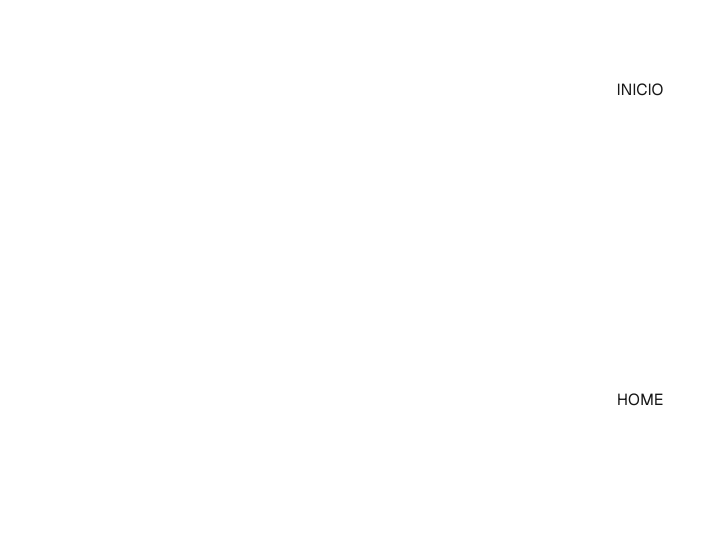
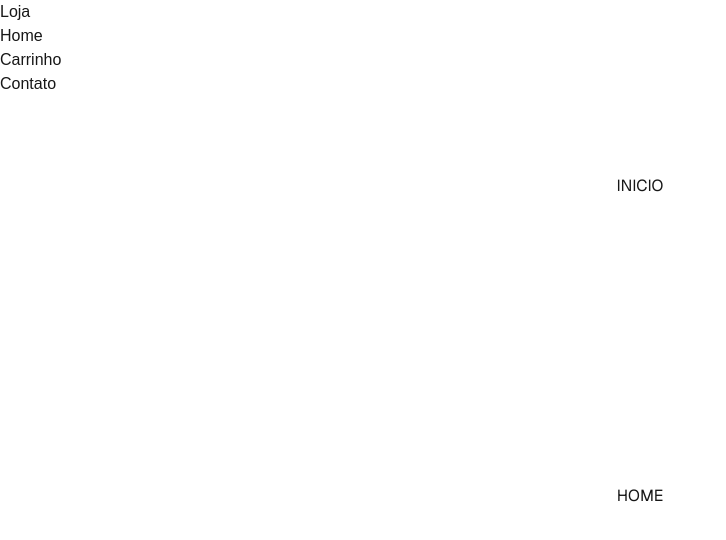
Before and after one commit to dev-brunosantos/Ecommerce-Front, a Next.js app: page / in a window 1280 px wide. Shown: the top 540 px of the page, without its empty margins (0-726 px from the left). Built offline with nearby package versions, Linux system fonts and the light colour scheme.

Commit message:
Incluindo o menu principal no layout do projeto

```diff
--- a/src/app/layout.tsx
+++ b/src/app/layout.tsx
@@ -1,6 +1,7 @@
 import type { Metadata } from "next";
 import { Geist, Geist_Mono } from "next/font/google";
 import "./globals.css";
+import { Menu } from "../components/Menu";
 
 const geistSans = Geist({
   variable: "--font-geist-sans",
@@ -27,6 +28,7 @@ export default function RootLayout({
       <body
         className={`${geistSans.variable} ${geistMono.variable} antialiased`}
       >
+        <Menu />
         {children}
       </body>
     </html>
```
